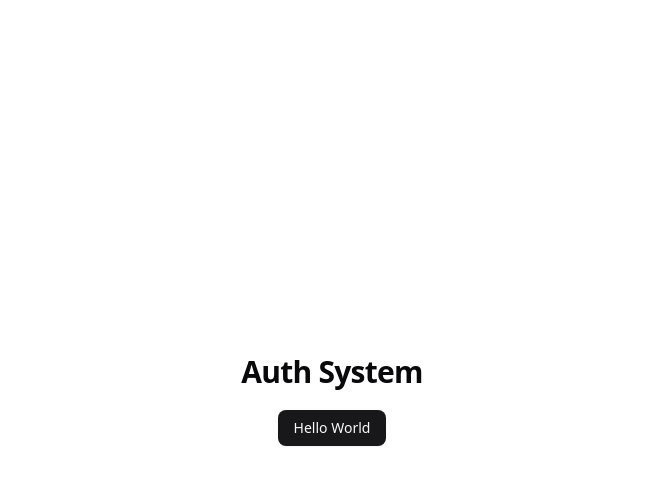
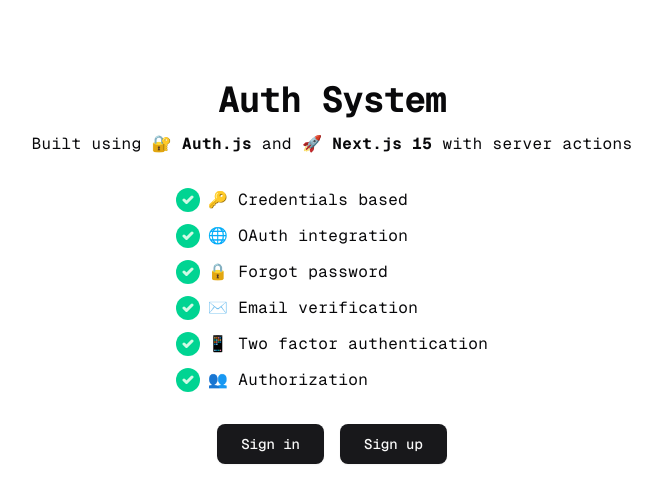
Before and after one commit to jenishadh/auth-system, a Next.js app: page / in a window 1280 px wide. Shown: the top 502 px of the page, without its empty margins (308-970 px from the left). Built offline with nearby package versions, Linux system fonts and the light colour scheme.

Commit message:
fest: add home page UI with auth routes

```diff
--- /dev/null
+++ b/src/app/(auth)/login/page.tsx
@@ -0,0 +1,3 @@
+export default function LoginPage() {
+  return <div>LoginPage</div>;
+}
--- /dev/null
+++ b/src/app/(auth)/register/page.tsx
@@ -0,0 +1,3 @@
+export default function RegisterPage() {
+  return <div>RegisterPage</div>;
+}
--- a/src/app/page.tsx
+++ b/src/app/page.tsx
@@ -1,10 +1,60 @@
-import { Button } from "@/components/ui/button";
+import Link from "next/link";
+
+import { Check } from "lucide-react";
+
+import { buttonVariants } from "@/components/ui/button";
+
+import MaxWidthWrapper from "@/components/max-width-wrapper";
+
+const features = [
+  "🔑 Credentials based",
+  "🌐 OAuth integration",
+  "🔒 Forgot password",
+  "✉️ Email verification",
+  "📱 Two factor authentication",
+  "👥 Authorization",
+];
 
 export default function Home() {
   return (
-    <main className="flex min-h-screen flex-col items-center justify-center gap-5">
-      <h1 className="text-3xl font-bold tracking-tight">Auth System</h1>
-      <Button>Hello World</Button>
+    <main className="py-20 font-mono">
+      <MaxWidthWrapper className="flex flex-col items-center gap-8">
+        <div className="space-y-3 text-center">
+          <h1 className="text-4xl font-bold tracking-tight">Auth System</h1>
+          <p className="max-w-prose tracking-wide text-pretty">
+            Built using <strong>🔐 Auth.js</strong> and <strong>🚀 Next.js 15</strong> with server
+            actions
+          </p>
+        </div>
+        <ul className="space-y-3">
+          {features.map((feature, index) => (
+            <li key={index} className="flex items-center gap-2 tracking-wide">
+              <span className="flex size-6 items-center justify-center rounded-full bg-emerald-400 p-0.5">
+                <Check className="size-3 text-emerald-100" strokeWidth={6} />
+              </span>
+              {feature}
+            </li>
+          ))}
+        </ul>
+        <div className="flex gap-4">
+          <Link
+            className={buttonVariants({
+              size: "lg",
+            })}
+            href="/login"
+          >
+            Sign in
+          </Link>
+          <Link
+            className={buttonVariants({
+              size: "lg",
+            })}
+            href="/register"
+          >
+            Sign up
+          </Link>
+        </div>
+      </MaxWidthWrapper>
     </main>
   );
 }
--- /dev/null
+++ b/src/components/max-width-wrapper.tsx
@@ -0,0 +1,16 @@
+import React from "react";
+
+import { cn } from "@/lib/utils";
+
+interface MaxWidthWrapperProps {
+  className?: string;
+  children: React.ReactNode;
+}
+
+export default function MaxWidthWrapper({ className, children }: MaxWidthWrapperProps) {
+  return (
+    <div className={cn("mx-auto h-full w-full max-w-[1280px] px-2.5 md:px-20", className)}>
+      {children}
+    </div>
+  );
+}
```
